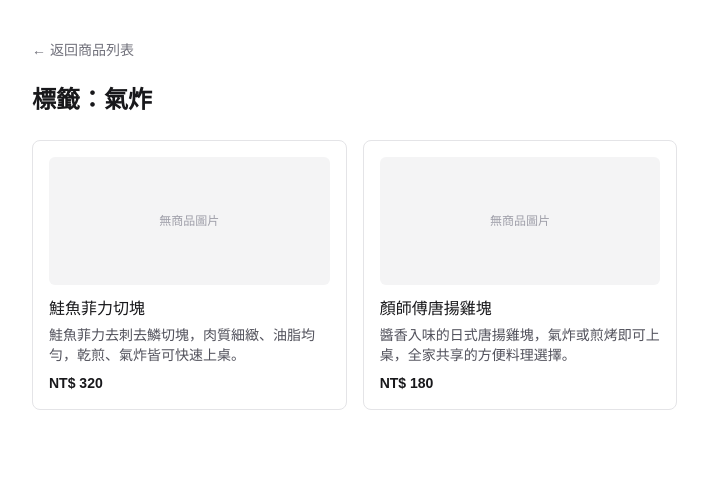
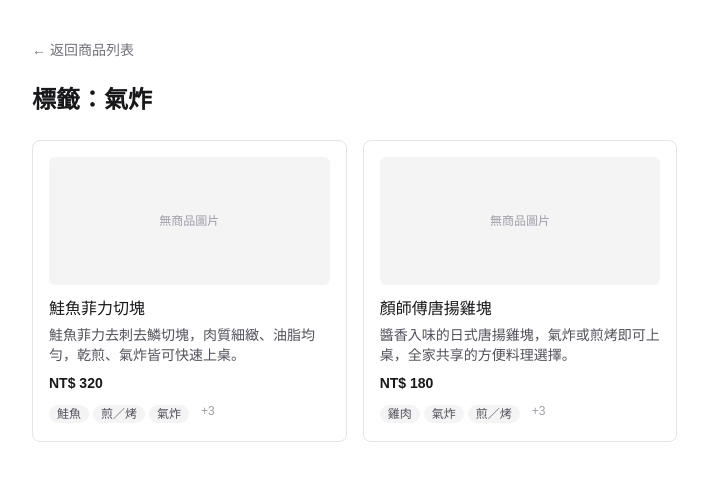
Before and after one commit to Cindy902121/yuanjia, a Next.js app: page /products/tags/air-fry in a window 1280 px wide. Shown: the top 480 px of the page, without its empty margins (120-828 px from the left). Built offline with nearby package versions, Linux system fonts and the light colour scheme.

Commit message:
refactor: extract ProductCard component from products and tag list pages

```diff
--- a/src/app/products/page.tsx
+++ b/src/app/products/page.tsx
@@ -1,7 +1,7 @@
-import Link from "next/link";
 import type { Metadata } from "next";
 import { products } from "@/lib/fixtures/products";
 import { toCardData } from "@/lib/types/product";
+import { ProductCard } from "@/components/ProductCard";
 
 export const metadata: Metadata = {
   title: "商品列表 | 元家",
@@ -15,7 +15,6 @@ export const metadata: Metadata = {
  * docs/b2c-product-field-spec-v1.md）：
  * - 改用真正的商品查詢（依 ProductListState 處理 loading／error／empty／ready）。
  * - 搜尋框、分類篩選目前是靜態骨架，尚未接邏輯（本週 8/11–8/12 任務範圍）。
- * - 商品卡片目前用行內 markup 暫代，正式 ProductCard 元件完成後在這裡替換。
  */
 export default async function ProductsPage() {
   const cards = products.map(toCardData);
@@ -49,63 +48,7 @@ export default async function ProductsPage() {
       ) : (
         <ul className="grid grid-cols-1 gap-4 sm:grid-cols-2 lg:grid-cols-3">
           {cards.map((product) => (
-            <li
-              key={product.id}
-              className="relative rounded-lg border border-zinc-200 p-4 dark:border-zinc-800"
-            >
-              <div
-                aria-hidden="true"
-                className="mb-3 flex h-32 items-center justify-center rounded-md bg-zinc-100 text-xs text-zinc-400 dark:bg-zinc-900"
-              >
-                無商品圖片
-              </div>
-
-              {/* 卡片整體點擊用 stretched-link（見 docs/B2C商品展示資料.md §7.5）；
-                  標籤另外給 relative z-10，確保點標籤不會誤觸卡片跳轉。 */}
-              <Link
-                href={`/products/${product.slug}`}
-                className="after:absolute after:inset-0 focus-visible:outline focus-visible:outline-2 focus-visible:outline-offset-2"
-              >
-                <h2 className="text-base font-medium text-zinc-900 dark:text-zinc-50">
-                  {product.name}
-                </h2>
-              </Link>
-
-              <p className="mt-1 line-clamp-2 text-sm text-zinc-600 dark:text-zinc-400">
-                {product.shortDescription}
-              </p>
-
-              <div className="mt-2 flex items-center justify-between">
-                <span className="text-sm font-semibold text-zinc-900 dark:text-zinc-50">
-                  NT$ {product.price}
-                </span>
-                {product.inventoryStatus === "out_of_stock" ? (
-                  <span className="rounded bg-red-100 px-2 py-0.5 text-xs text-red-700 dark:bg-red-900/40 dark:text-red-300">
-                    缺貨
-                  </span>
-                ) : null}
-              </div>
-
-              {product.tags.length > 0 ? (
-                <ul className="relative z-10 mt-2 flex flex-wrap gap-1">
-                  {product.tags.slice(0, 3).map((tag) => (
-                    <li key={tag.slug}>
-                      <Link
-                        href={`/products/tags/${tag.slug}`}
-                        className="rounded-full bg-zinc-100 px-2 py-0.5 text-xs text-zinc-600 hover:bg-zinc-200 dark:bg-zinc-800 dark:text-zinc-300 dark:hover:bg-zinc-700"
-                      >
-                        {tag.name}
-                      </Link>
-                    </li>
-                  ))}
-                  {product.tags.length > 3 ? (
-                    <li className="px-2 py-0.5 text-xs text-zinc-400">
-                      +{product.tags.length - 3}
-                    </li>
-                  ) : null}
-                </ul>
-              ) : null}
-            </li>
+            <ProductCard key={product.id} product={product} />
           ))}
         </ul>
       )}
--- a/src/app/products/tags/[slug]/page.tsx
+++ b/src/app/products/tags/[slug]/page.tsx
@@ -2,6 +2,7 @@ import Link from "next/link";
 import type { Metadata } from "next";
 import { getProductsByTagSlug } from "@/lib/fixtures/products";
 import { toCardData } from "@/lib/types/product";
+import { ProductCard } from "@/components/ProductCard";
 
 /**
  * /products/tags/[slug] 骨架頁。
@@ -9,7 +10,6 @@ import { toCardData } from "@/lib/types/product";
  * TODO（接上 Supabase 後替換，見 docs/B2C商品展示資料.md §4.1、§9）：
  * - 改為呼叫商品標籤查詢 API，多標籤 AND 篩選邏輯見上面文件。
  * - 觸發 b2c_tag_view 事件（已在 FDD 6.7 白名單內）。
- * - 正式 ProductCard 元件完成後，這裡跟 /products 重複的卡片 markup 要合併成同一個元件。
  */
 
 function resolveTagName(slug: string): string {
@@ -51,31 +51,7 @@ export default async function ProductTagPage({
       ) : (
         <ul className="grid grid-cols-1 gap-4 sm:grid-cols-2 lg:grid-cols-3">
           {matches.map((product) => (
-            <li
-              key={product.id}
-              className="relative rounded-lg border border-zinc-200 p-4 dark:border-zinc-800"
-            >
-              <div
-                aria-hidden="true"
-                className="mb-3 flex h-32 items-center justify-center rounded-md bg-zinc-100 text-xs text-zinc-400 dark:bg-zinc-900"
-              >
-                無商品圖片
-              </div>
-              <Link
-                href={`/products/${product.slug}`}
-                className="after:absolute after:inset-0 focus-visible:outline focus-visible:outline-2 focus-visible:outline-offset-2"
-              >
-                <h2 className="text-base font-medium text-zinc-900 dark:text-zinc-50">
-                  {product.name}
-                </h2>
-              </Link>
-              <p className="mt-1 line-clamp-2 text-sm text-zinc-600 dark:text-zinc-400">
-                {product.shortDescription}
-              </p>
-              <span className="mt-2 block text-sm font-semibold text-zinc-900 dark:text-zinc-50">
-                NT$ {product.price}
-              </span>
-            </li>
+            <ProductCard key={product.id} product={product} />
           ))}
         </ul>
       )}
--- /dev/null
+++ b/src/components/ProductCard.tsx
@@ -0,0 +1,82 @@
+import Link from "next/link";
+import type { ProductCardData } from "@/lib/types/product";
+
+interface ProductCardProps {
+  product: ProductCardData;
+  /** 標籤最多顯示幾個，超過用「+N」表示。可選，預設 3（見 docs/B2C商品展示資料.md §7.4）。 */
+  maxVisibleTags?: number;
+}
+
+/**
+ * 商品卡片。從 /products 與 /products/tags/[slug] 兩個頁面裡重複的行內 markup 抽出來，
+ * 兩邊改用同一個元件，畫面規則以後只需要改一個地方。
+ *
+ * 欄位範圍依 docs/b2c-product-field-spec-v1.md §8（已確認版本）：只顯示圖片、名稱、
+ * 價格、標籤——品牌、規格、分類不在卡片上，留給 /products/[slug] 詳情頁。
+ *
+ * 互動規則（見 docs/B2C商品展示資料.md §7.5）：
+ * - 卡片整體點擊用 stretched-link（<Link> 加 after:absolute after:inset-0）導向
+ *   /products/[slug]；不要把整張卡片包進最外層 <a> 或改用 role="button" 的 <div onClick>，
+ *   那樣鍵盤與螢幕閱讀器操作標籤會有困難，也容易做出無效的巢狀 <a>。
+ * - 標籤是獨立的 <Link>，用 relative z-10 疊在 stretched-link 之上，確保點標籤只會
+ *   導向 /products/tags/[slug]，不會同時觸發卡片跳轉。
+ * - 圖片目前一律是佔位圖（Supabase 尚無任何商品圖片），alt="" 且 aria-hidden，因為
+ *   它是裝飾用、不承載資訊，商品名稱已經由旁邊的文字傳達。
+ */
+export function ProductCard({ product, maxVisibleTags = 3 }: ProductCardProps) {
+  const visibleTags = product.tags.slice(0, maxVisibleTags);
+  const hiddenTagCount = product.tags.length - visibleTags.length;
+
+  return (
+    <li className="relative rounded-lg border border-zinc-200 p-4 dark:border-zinc-800">
+      <div
+        aria-hidden="true"
+        className="mb-3 flex h-32 items-center justify-center rounded-md bg-zinc-100 text-xs text-zinc-400 dark:bg-zinc-900"
+      >
+        無商品圖片
+      </div>
+
+      <Link
+        href={`/products/${product.slug}`}
+        className="after:absolute after:inset-0 focus-visible:outline focus-visible:outline-2 focus-visible:outline-offset-2"
+      >
+        <h2 className="line-clamp-2 text-base font-medium text-zinc-900 dark:text-zinc-50">
+          {product.name}
+        </h2>
+      </Link>
+
+      <p className="mt-1 line-clamp-2 text-sm text-zinc-600 dark:text-zinc-400">
+        {product.shortDescription}
+      </p>
+
+      <div className="mt-2 flex items-center justify-between">
+        <span className="text-sm font-semibold text-zinc-900 dark:text-zinc-50">
+          NT$ {product.price}
+        </span>
+        {product.inventoryStatus === "out_of_stock" ? (
+          <span className="rounded bg-red-100 px-2 py-0.5 text-xs text-red-700 dark:bg-red-900/40 dark:text-red-300">
+            缺貨
+          </span>
+        ) : null}
+      </div>
+
+      {visibleTags.length > 0 ? (
+        <ul className="relative z-10 mt-2 flex flex-wrap gap-1">
+          {visibleTags.map((tag) => (
+            <li key={tag.slug}>
+              <Link
+                href={`/products/tags/${tag.slug}`}
+                className="rounded-full bg-zinc-100 px-2 py-0.5 text-xs text-zinc-600 hover:bg-zinc-200 dark:bg-zinc-800 dark:text-zinc-300 dark:hover:bg-zinc-700"
+              >
+                {tag.name}
+              </Link>
+            </li>
+          ))}
+          {hiddenTagCount > 0 ? (
+            <li className="px-2 py-0.5 text-xs text-zinc-400">+{hiddenTagCount}</li>
+          ) : null}
+        </ul>
+      ) : null}
+    </li>
+  );
+}
```
